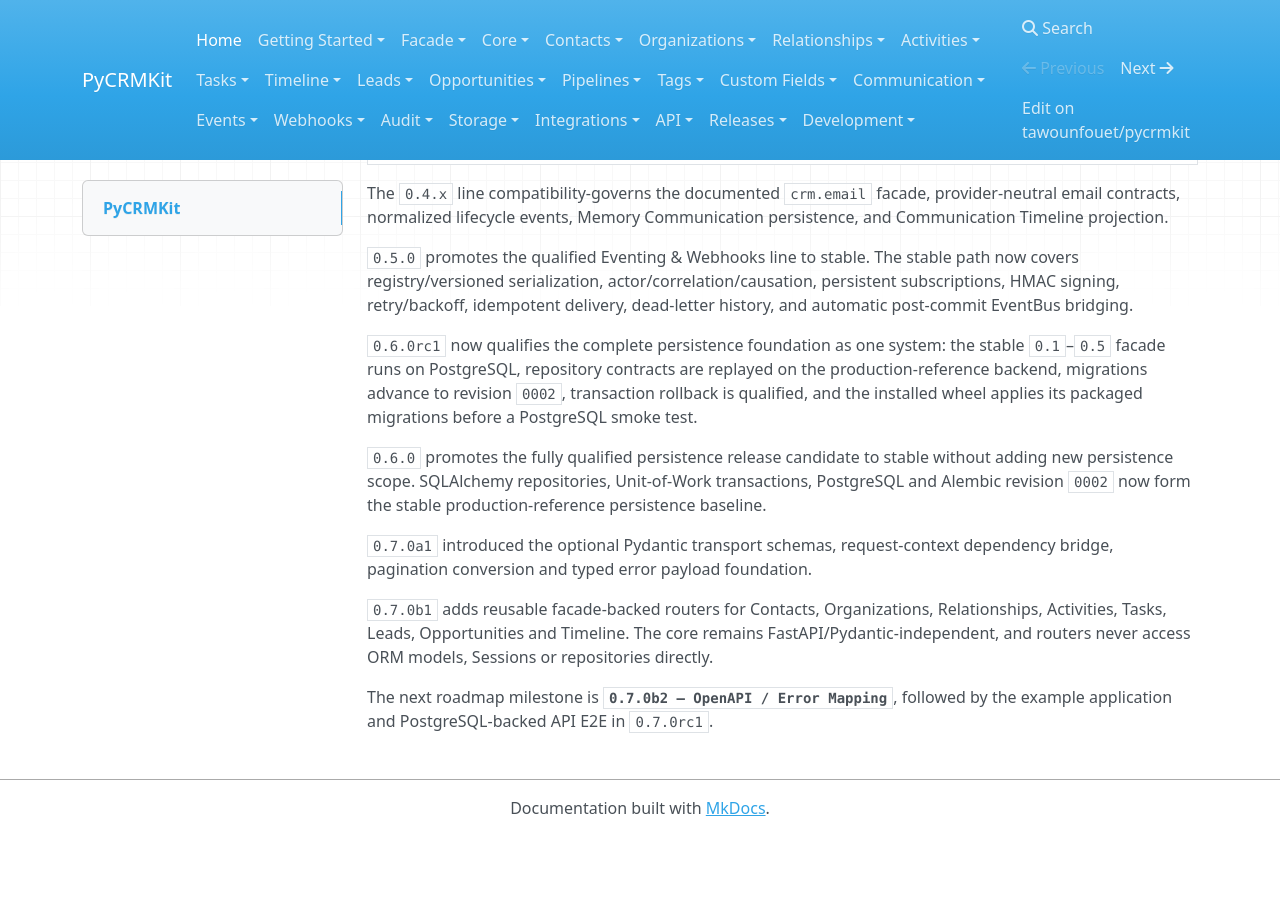
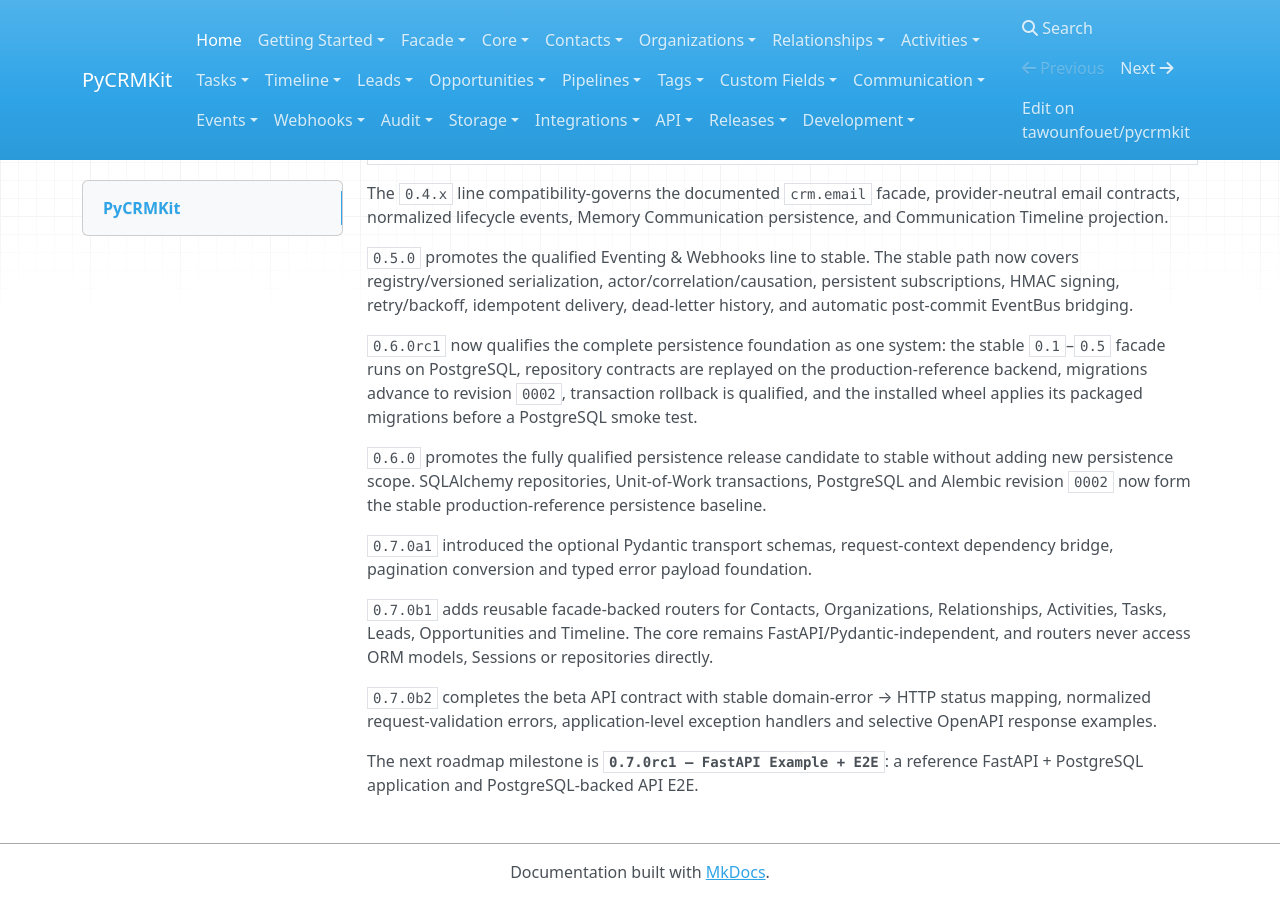
Before and after one commit to tawounfouet/pycrmkit, an MkDocs documentation site: the page built from docs/index.md, in a window 1280 px wide and 900 px high, scrolled down 759 px. Built offline with MkDocs 1.6.1, drawn with Linux system fonts in a browser that asks for light colours; nearby versions of some CDN libraries; before the commit the page ends 1595 px from its top, so only the background shows below that; some of the changed text lies outside the part shown.

Commit message:
docs: document 0.7.0b2 API contract

```diff
--- a/docs/index.md
+++ b/docs/index.md
@@ -68,5 +68,9 @@
 remains FastAPI/Pydantic-independent, and routers never access ORM models,
 Sessions or repositories directly.
 
-The next roadmap milestone is **`0.7.0b2 — OpenAPI / Error Mapping`**, followed
-by the example application and PostgreSQL-backed API E2E in `0.7.0rc1`.
+`0.7.0b2` completes the beta API contract with stable domain-error → HTTP
+status mapping, normalized request-validation errors, application-level
+exception handlers and selective OpenAPI response examples.
+
+The next roadmap milestone is **`0.7.0rc1 — FastAPI Example + E2E`**: a
+reference FastAPI + PostgreSQL application and PostgreSQL-backed API E2E.
```
Also changed, not shown: other parts of docs/index.md (+1 -1 lines).
